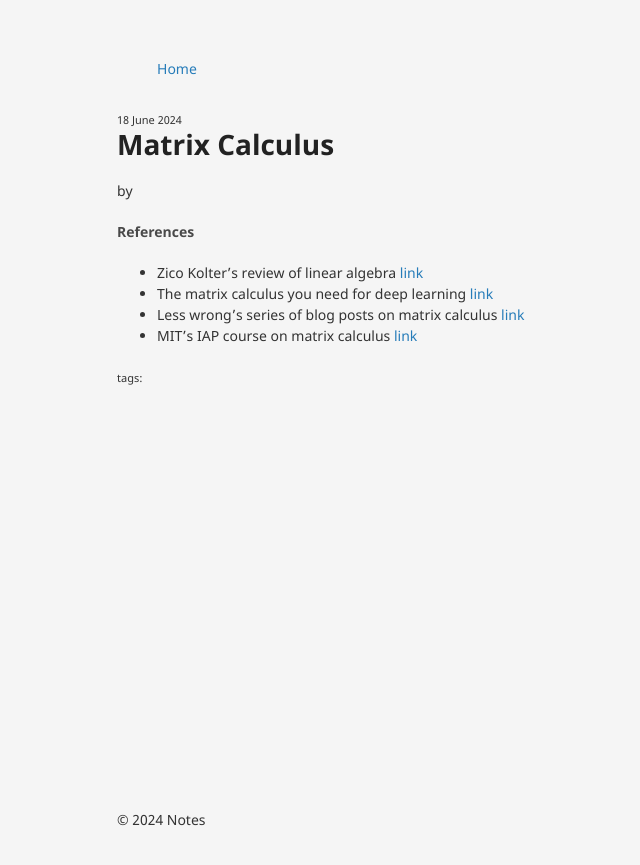
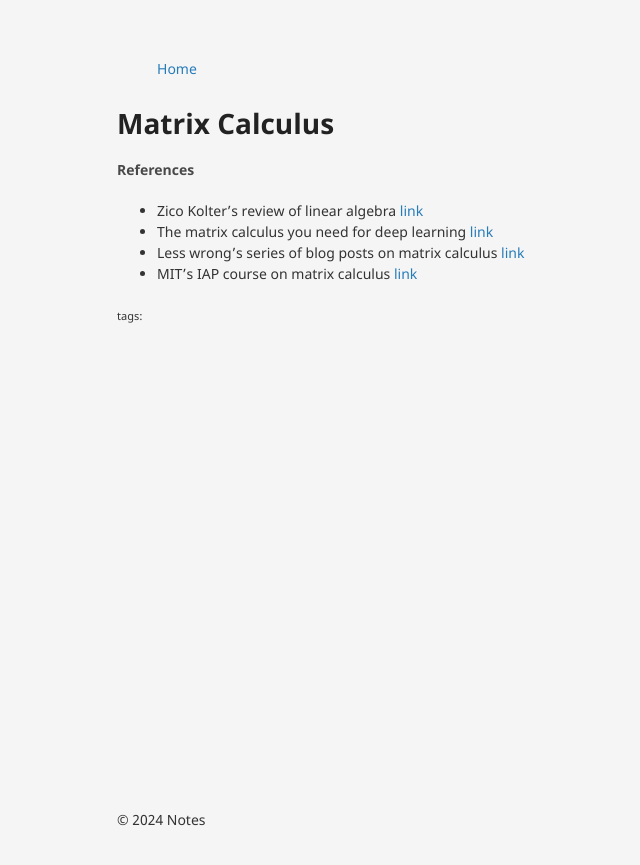
Before and after one commit to neeravkarani/notes, a Jekyll site: the page built from _posts/math/2024-06-18-matrix-calculus.md, in a window 1280 px wide. Shown: the top 865 px of the page, without its empty margins (93-733 px from the left). Built offline with Jekyll 4.4.1, drawn with Linux system fonts in a browser that asks for light colours.

Commit message:
removed date in post layout

```diff
--- a/_config.yml
+++ b/_config.yml
@@ -7,7 +7,7 @@ github_username:  neeravkarani
 
 # Build settings
 markdown: kramdown
-permalink: pretty
+permalink: none
 
 highlighter: rouge
 kramdown:
--- a/_layouts/post.html
+++ b/_layouts/post.html
@@ -2,10 +2,9 @@
 layout: default
 ---
 
-<small>{{ page.date | date: "%-d %B %Y" }}</small>
+<!-- <small>{{ page.date | date: "%-d %B %Y" }}</small> -->
 <h1>{{ page.title }}</h1>
-
-<p class="view">by {{ page.author | default: site.author }}</p>
+<!-- <p class="view">by {{ page.author | default: site.author }}</p> -->
 
 {{content}}
 
```
